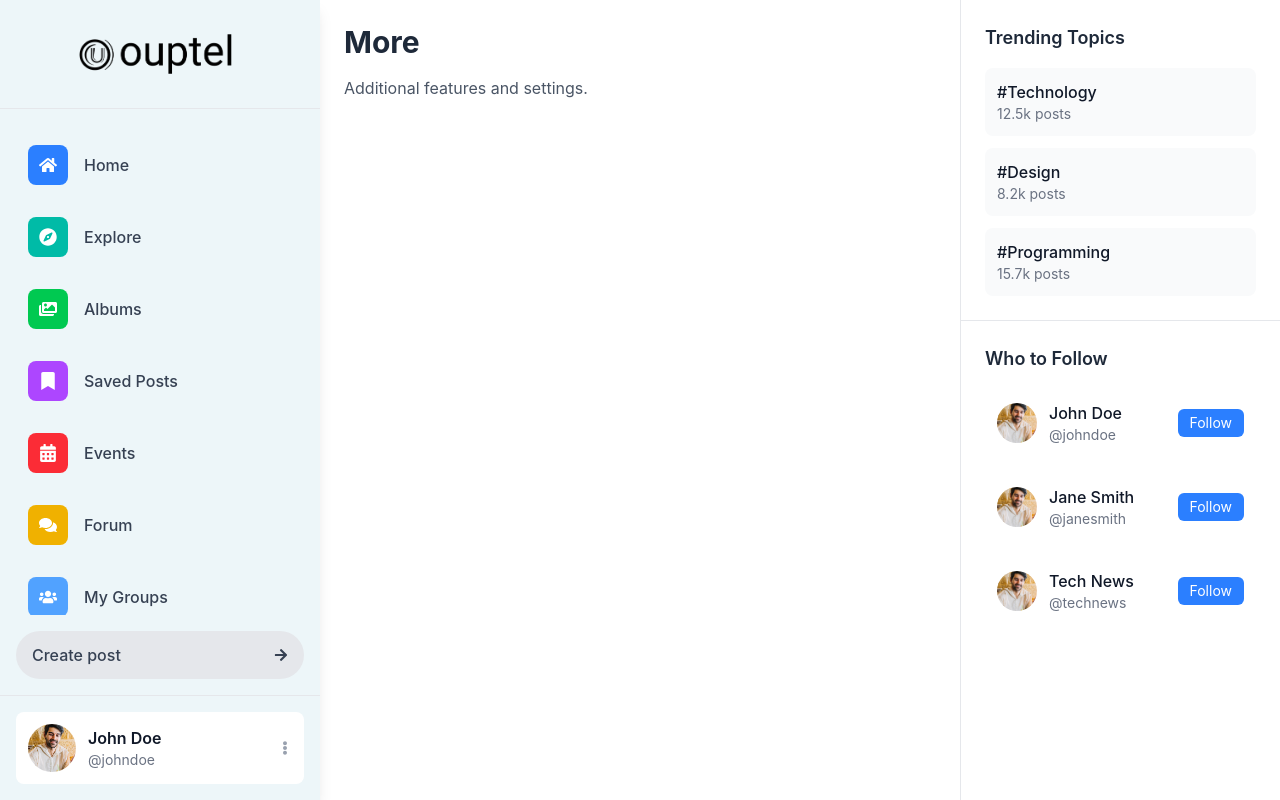
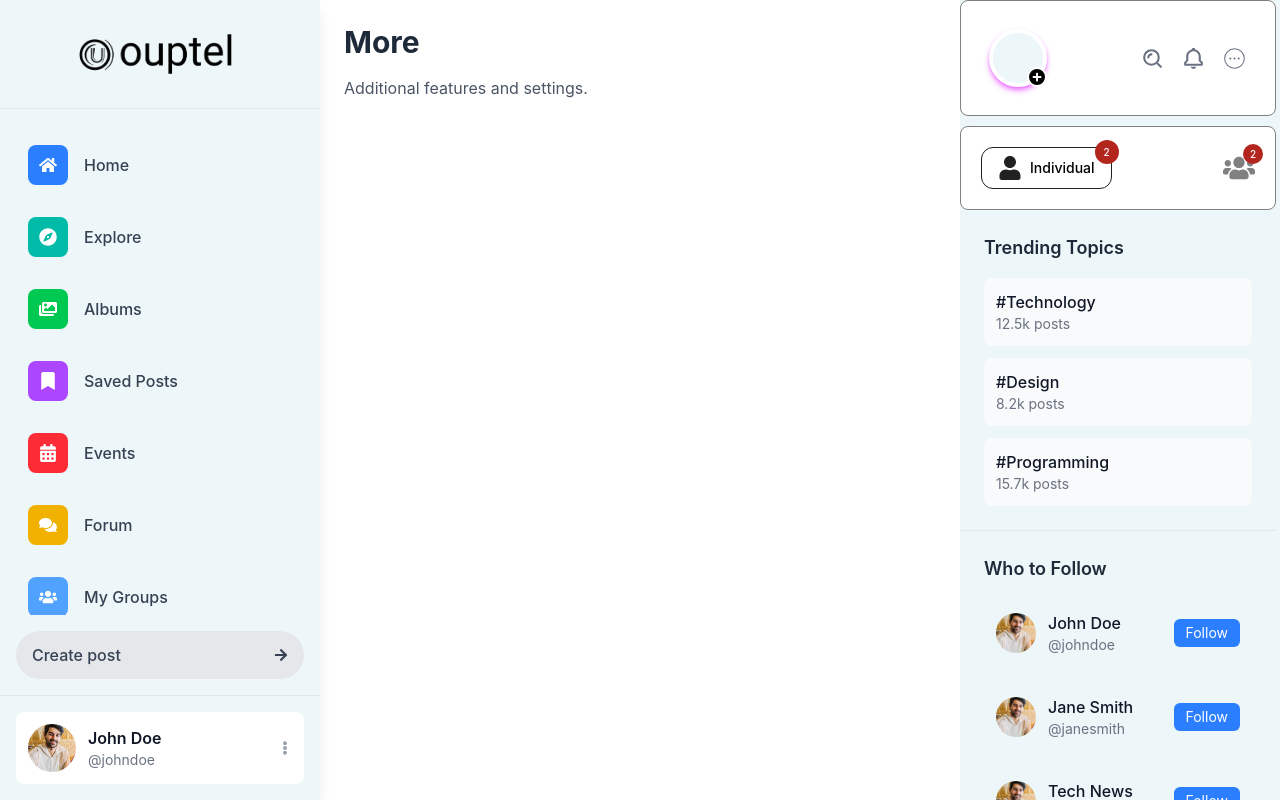
Before and after one commit to Paresh09pat/OPTEL, a React (Vite) app: page /more in a window 1280 px wide. Built offline with nearby package versions, Linux system fonts and the light colour scheme.

Commit message:
made chat and add story section on right side bar

```diff
--- a/src/components/layout/MainLayout.jsx
+++ b/src/components/layout/MainLayout.jsx
@@ -1,6 +1,8 @@
 import React, { useState } from 'react'
 import SideMenu from './SideMenu'
-import { FaBars, FaTimes } from 'react-icons/fa'
+import { FaBars, FaBell, FaPlus, FaSearch, FaTimes, FaUser, FaUsers } from 'react-icons/fa'
+import { CiCircleMore } from 'react-icons/ci'
+import { BiBell } from 'react-icons/bi'
 
 const MainLayout = ({ children }) => {
   const [isSidebarOpen, setIsSidebarOpen] = useState(false)
@@ -56,8 +58,43 @@ const MainLayout = ({ children }) => {
         </main>
 
         {/* Desktop Right Sidebar - Fixed */}
-        <div className="hidden lg:block lg:w-80 bg-white flex-shrink-0 fixed right-0 top-0 h-full z-30 border-l border-gray-200 overflow-y-auto scrollbar-hide smooth-scroll stable-layout">
+        <div className=" bg-[#EDF6F9] pr-1 lg:block lg:w-80  flex-shrink-0 fixed right-0 top-0 h-full z-30  overflow-y-auto scrollbar-hide smooth-scroll stable-layout">
           {/* Trending Section */}
+          <div className="w-full p-3 rounded-lg bg-white shadow-[#EDF6F9] shadow-md border border-[#808080]">
+            <div className="flex p-4 items-center justify-between">
+            <div className=" relative w-[58px] h-[58px] rounded-full bg-[#EDF6F9] border-[4px]  border-inset border-[#ffffff] shadow-md shadow-fuchsia-400 ">
+              <div className="grid place-items-center  absolute -right-1 -bottom-1 bg-black w-5 h-5 rounded-full border-inset border-[2px] shadow-2xl shadow-fuchsia-400 border-white">
+          <FaPlus className='text-white size-[10px]' />
+              </div>
+            </div>
+
+          <div className="flex items-center justify-center gap-4 ">
+          <svg xmlns="http://www.w3.org/2000/svg" className='text-gray-500 size-[25px] cursor-pointer' width={24} height={24} viewBox="0 0 24 24"><g fill="none" stroke="currentColor" strokeWidth={2}><circle cx={11} cy={11} r={7}></circle><path strokeLinecap="round" d="M11 8a3 3 0 0 0-3 3m12 9l-3-3"></path></g></svg>
+          <BiBell className='text-gray-500 size-[25px] cursor-pointer' />
+          <CiCircleMore className='text-gray-500 size-[25px] cursor-pointer' />
+            <input type="text" placeholder='Search' className='text-gray-500 text-sm outline-none ml-2 w-full bg-transparent hidden transition-colors duration-300 rounded-md p-2' />
+
+          </div>
+
+            </div>
+
+          </div>
+
+          <div className="flex flex-col p-5 mt-2.5 bg-white rounded-lg border border-[#808080]">
+           <div className="flex w-full items-center justify-between">
+            <button className=' relative flex items-center gap-2 border border-[#212121] px-4 py-2 rounded-xl cursor-pointer'>
+              <div className="grid absolute bg-[#B3261E] place-items-center w-6 h-6 rounded-full -right-2 -top-2 text-[10px] text-white font-medium">2</div>
+              <FaUser className='text-[#212121] size-[24px]' />
+              <span className='text-[##212121] text-sm font-medium'>Individual</span>
+            </button>
+
+            <button className=' relative flex items-center gap-2 cursor-pointer '>
+            <div className="grid absolute bg-[#B3261E] place-items-center w-5 h-5 rounded-full -right-2 -top-2 text-[10px] text-white font-medium">2</div>
+              <FaUsers className='text-[#808080] size-[32px]' />
+
+            </button>
+           </div>
+          </div>
           <div className="p-6 border-b border-gray-200">
             <h3 className="text-lg font-semibold text-gray-800 mb-4">Trending Topics</h3>
             <div className="space-y-3">
--- a/src/index.css
+++ b/src/index.css
@@ -59,3 +59,29 @@ html {
 body {
   overscroll-behavior-y: none;
 }
+
+::-webkit-scrollbar-track
+{
+	-webkit-box-shadow: inset 0 0 6px rgba(0,0,0,0.3);
+	background-color: #F5F5F5;
+}
+
+::-webkit-scrollbar
+{
+	width: 10px;
+	background-color: #F5F5F5;
+  height: 4px;
+}
+
+::-webkit-scrollbar-thumb
+{
+	background-color: #F90;
+	background-image: -webkit-linear-gradient(45deg,
+	                                          rgba(255, 255, 255, .2) 25%,
+											  transparent 25%,
+											  transparent 50%,
+											  rgba(255, 255, 255, .2) 50%,
+											  rgba(255, 255, 255, .2) 75%,
+											  transparent 75%,
+											  transparent)
+}
```
